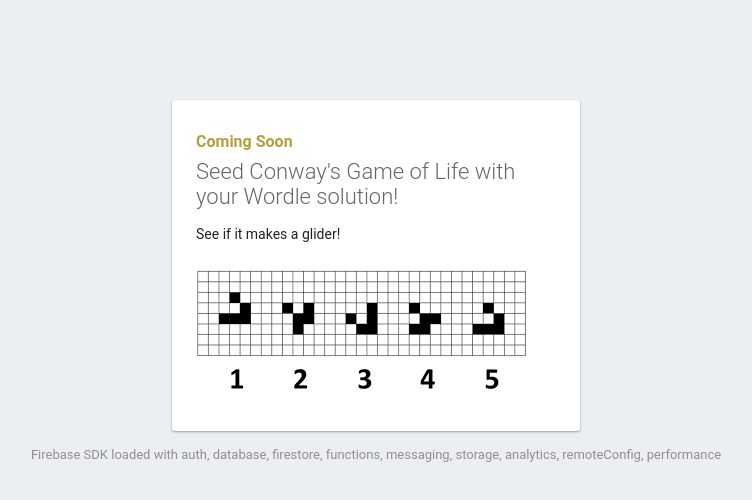
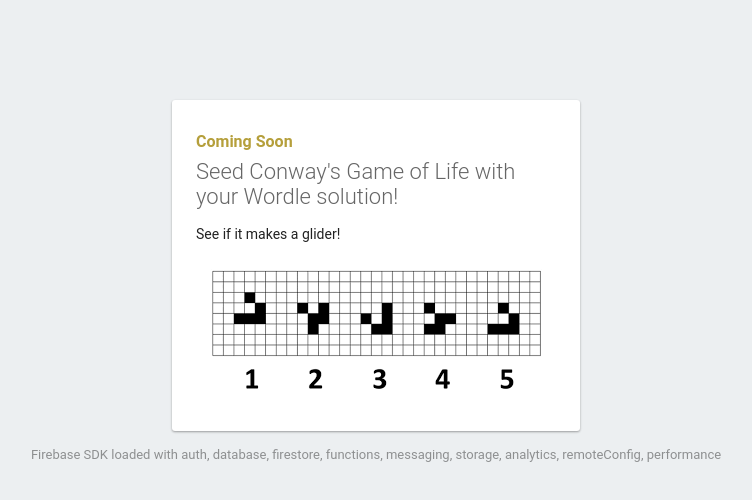
Before and after one commit to duppypro/does-it-glider, a plain HTML site: page public/index.html in a window 1280 px wide. Shown: the whole page, without its empty margins (264-1016 px from the left). Drawn offline with Linux system fonts and the light colour scheme; some packages are replaced by stand-ins of ours.

```diff
--- a/public/index.html
+++ b/public/index.html
@@ -38,7 +38,7 @@
       <h2>Coming Soon</h2>
       <h1>Seed Conway's Game of Life with your Wordle solution!</h1>
       <p>See if it makes a glider!</p>
-      <img src="glider-animation.png" alt="steps of a glider">
+      <center><img text-align:c src="glider-animation.png" alt="steps of a glider"></center>
     </div>
     <p id="load">Firebase SDK Loading&hellip;</p>
 
```
